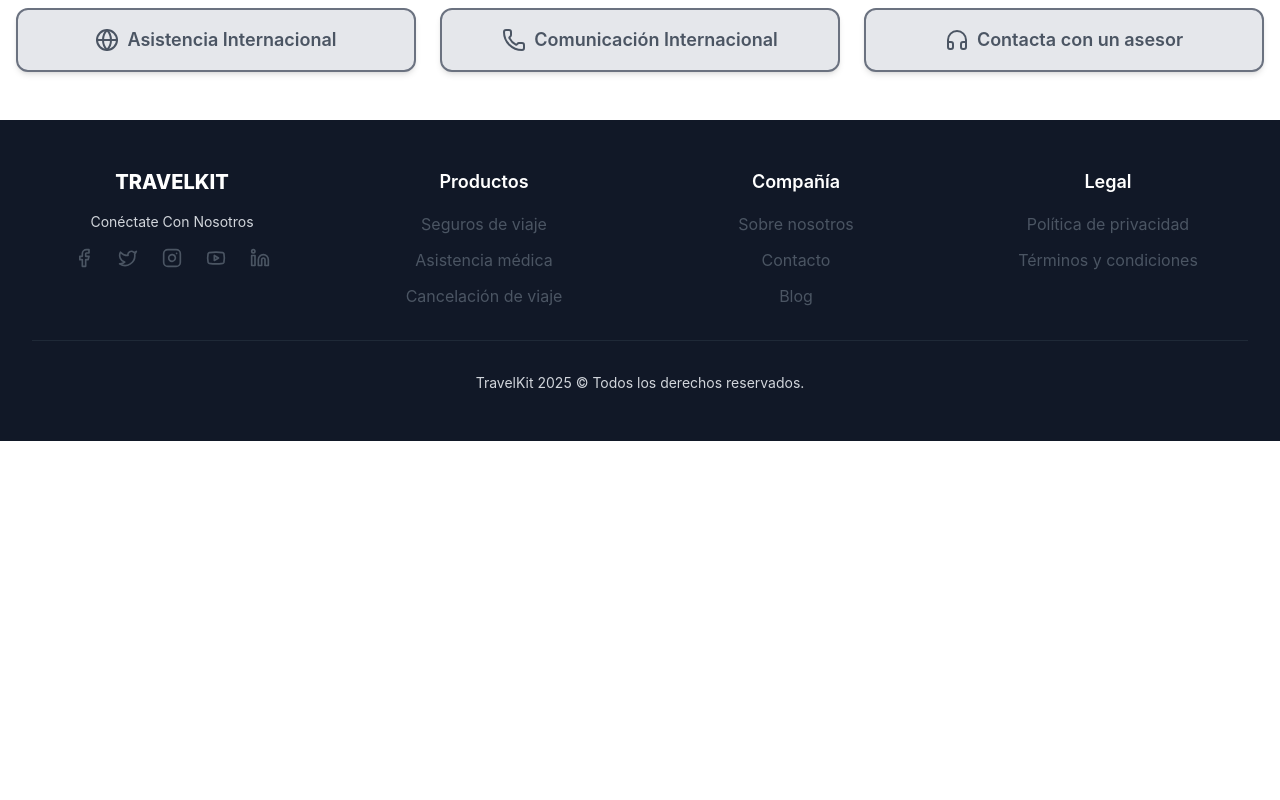
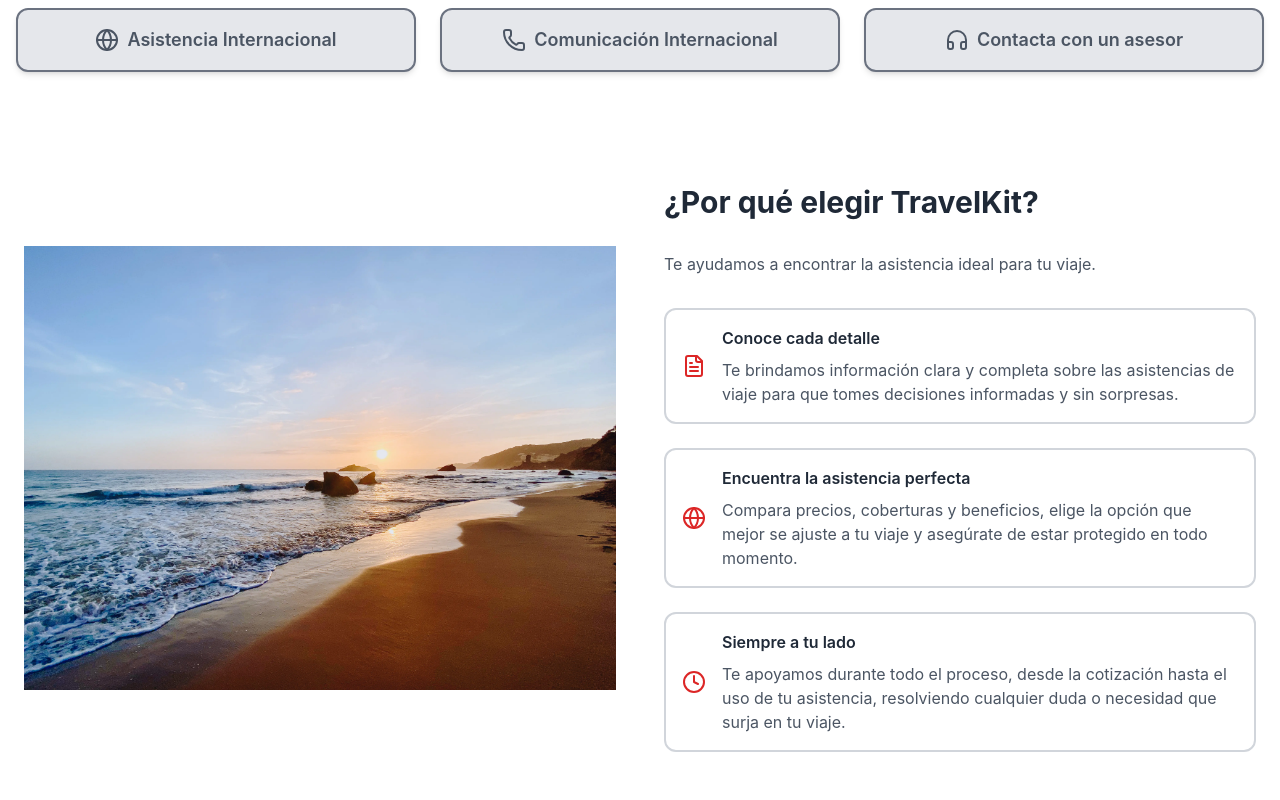
Before and after one commit to esarmiem/b2c-landing, a React (Vite) app: page / in a window 1280 px wide. Shown: the part 540-1340 px from the top of the page. Before the commit the page ends 981 px from the top, so only its background shows below. Built offline with nearby package versions, Linux system fonts and the light colour scheme; no server answers.

Commit message:
(Add) productsPage - WhyChooseUs component

```diff
--- /dev/null
+++ b/src/TravelCore/Components/Epic/productsPage/WhyChooseUs.tsx
@@ -0,0 +1,63 @@
+import { FileText, Globe, Clock, LucideIcon } from 'lucide-react';
+import hero from '../../../../Assets/hero.webp';
+
+interface Benefit {
+  icon: LucideIcon;
+  title: string;
+  description: string;
+}
+
+export const WhyChooseUs: React.FC = () => {
+  const benefits: Benefit[] = [
+    {
+      icon: FileText,
+      title: 'Conoce cada detalle',
+      description: 'Te brindamos información clara y completa sobre las asistencias de viaje para que tomes decisiones informadas y sin sorpresas.',
+    },
+    {
+      icon: Globe,
+      title: 'Encuentra la asistencia perfecta',
+      description: 'Compara precios, coberturas y beneficios, elige la opción que mejor se ajuste a tu viaje y asegúrate de estar protegido en todo momento.',
+    },
+    {
+      icon: Clock,
+      title: 'Siempre a tu lado',
+      description: 'Te apoyamos durante todo el proceso, desde la cotización hasta el uso de tu asistencia, resolviendo cualquier duda o necesidad que surja en tu viaje.',
+    },
+  ];
+
+  return (
+    <section className="py-16 px-6">
+      <div className="container mx-auto">
+        <div className="grid md:grid-cols-2 gap-12 items-center">
+          <div className="relative">
+            <img
+              src={hero}
+              alt="Mobile app illustration"
+              className="w-full"
+            />
+          </div>
+          <div>
+            <h2 className="text-3xl font-bold mb-8">¿Por qué elegir TravelKit?</h2>
+            <p className="text-gray-600 mb-8">
+              Te ayudamos a encontrar la asistencia ideal para tu viaje.
+            </p>
+            <div className="space-y-6">
+              {benefits.map((benefit) => (
+                <div key={benefit.title} className="flex items-center gap-4 border-2 border-gray-300 rounded-xl p-4">
+                    <div>
+                  <benefit.icon className="h-6 w-6 text-red-600 flex-shrink-0" />
+                  </div>
+                  <div>
+                    <h3 className="font-semibold mb-2">{benefit.title}</h3>
+                    <p className="text-gray-600">{benefit.description}</p>
+                  </div>
+                </div>
+              ))}
+            </div>
+          </div>
+        </div>
+      </div>
+    </section>
+  );
+};
--- a/src/TravelFeatures/Home/pages/productsPage.tsx
+++ b/src/TravelFeatures/Home/pages/productsPage.tsx
@@ -44,6 +44,7 @@
 
 import { Hero } from '../../../TravelCore/Components/Epic/productsPage/Hero';
 import { ServiceCards } from '../../../TravelCore/Components/Epic/productsPage/ServiceCards';
+import { WhyChooseUs } from '../../../TravelCore/Components/Epic/productsPage/WhyChooseUs';
 
 const ProductsPage: React.FC = () => {
 
@@ -51,6 +52,7 @@ const ProductsPage: React.FC = () => {
         <>
             <Hero />
             <ServiceCards />
+            <WhyChooseUs />
         </>
     );
 };
```
